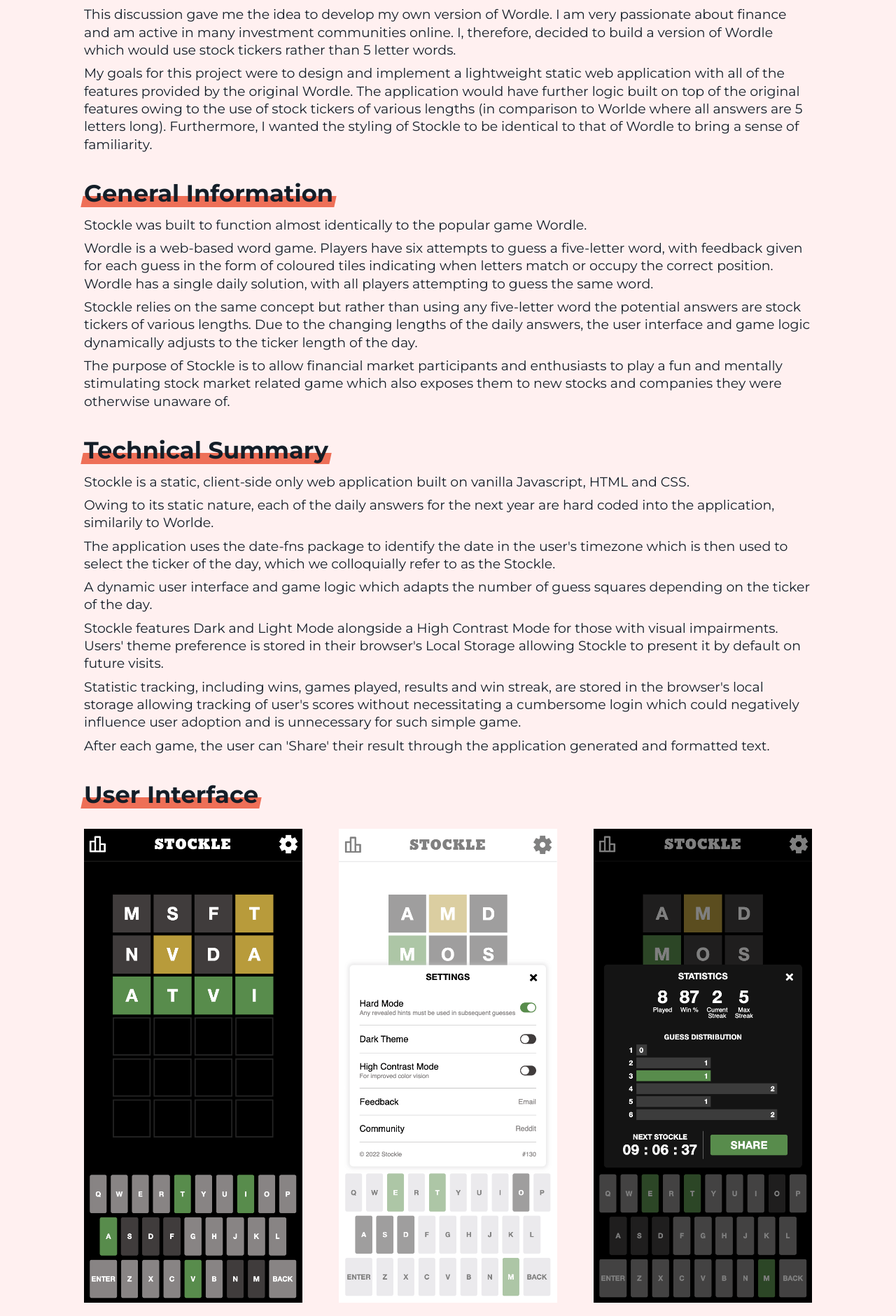
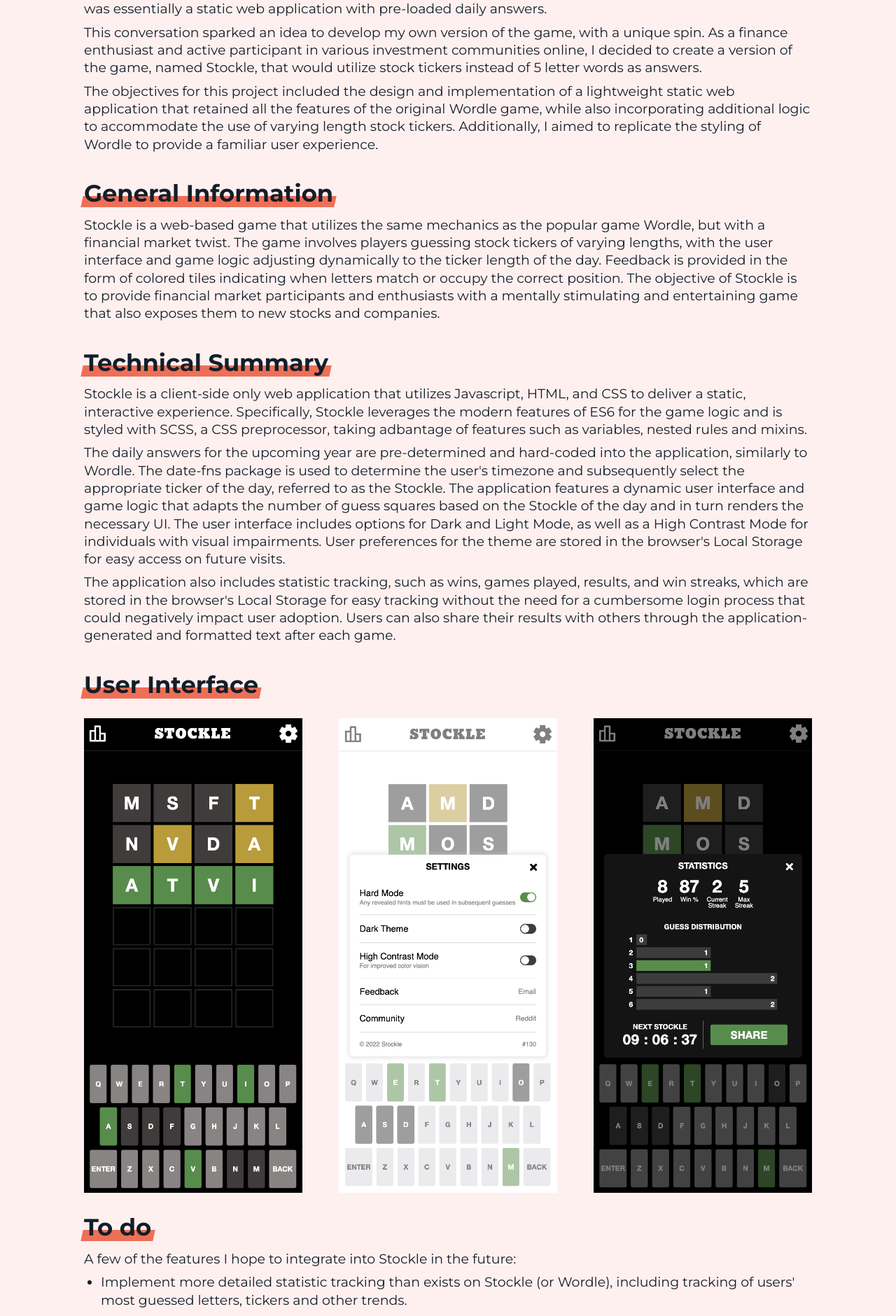
Before and after one commit to llleeeaaannn/portfolio, a React (Create React App) app: page /medicle in a window 1280 px wide. Shown: the part 1103-2983 px from the top of the page at 70% size. Built offline with nearby package versions, Linux system fonts and the light colour scheme.

Commit message:
Updated Project Data

```diff
--- a/src/data/projectData.js
+++ b/src/data/projectData.js
@@ -22,10 +22,10 @@
   shortDescription: "A Wordle-like game with over 500 weekly users which uses stock tickers instead of words. Stockle is a static, client-side only web application built on vanilla Javascript, HTML and CSS.",
   longDescription: "Stockle is a static, client-side-only web application built on vanilla Javascript, HTML, CSS and SCSS. Stockle was built to function almost identically to the popular game Wordle. Wordle is a web-based word game. Players have six attempts to guess a five-letter word, with feedback given for each guess in the form of coloured tiles indicating when letters match or occupy the correct position. Wordle has a single daily solution, with all players attempting to guess the same word. Stockle relies on the same concept but rather than using any five-letter word the potential answers are stock tickers of various lengths and the UI and game logic dynamically adjust to the ticker length of the day. The purpose of Stockle is to allow financial market participants and enthusiasts to play a fun and mentally stimulating stock market related game which also exposes them to new stocks and companies they were otherwise unaware of.",
   technologies: ['Javascript', 'HTML', 'CSS', 'SCSS', 'Webpack', 'Cloudflare'],
-  goals: ["From its release, I was an avid user of the popular word-based game, Wordle. My friends and I played it every day without fail. Upon the game being sold to the New York Times, a friend asked me would it have been expensive or difficult to develop. I explained that although the idea and implementation were fantastic, it was a relatively simple static site with even the future daily answers pre-loaded.", "This discussion gave me the idea to develop my own version of Wordle. I am very passionate about finance and am active in many investment communities online. I, therefore, decided to build a version of Wordle which would use stock tickers rather than 5 letter words.", "My goals for this project were to design and implement a lightweight static web application with all of the features provided by the original Wordle. The application would have further logic built on top of the original features owing to the use of stock tickers of various lengths (in comparison to Worlde where all answers are 5 letters long). Furthermore, I wanted the styling of Stockle to be identical to that of Wordle to bring a sense of familiarity."],
-  general: ["Stockle was built to function almost identically to the popular game Wordle.", "Wordle is a web-based word game. Players have six attempts to guess a five-letter word, with feedback given for each guess in the form of coloured tiles indicating when letters match or occupy the correct position. Wordle has a single daily solution, with all players attempting to guess the same word.", "Stockle relies on the same concept but rather than using any five-letter word the potential answers are stock tickers of various lengths. Due to the changing lengths of the daily answers, the user interface and game logic dynamically adjusts to the ticker length of the day.", "The purpose of Stockle is to allow financial market participants and enthusiasts to play a fun and mentally stimulating stock market related game which also exposes them to new stocks and companies they were otherwise unaware of."],
-  technical: ["Stockle is a static, client-side only web application built on vanilla Javascript, HTML and CSS.", "Owing to its static nature, each of the daily answers for the next year are hard coded into the application, similarily to Worlde.", "The application uses the date-fns package to identify the date in the user's timezone which is then used to select the ticker of the day, which we colloquially refer to as the Stockle.", "A dynamic user interface and game logic which adapts the number of guess squares depending on the ticker of the day.", "Stockle features Dark and Light Mode alongside a High Contrast Mode for those with visual impairments. Users' theme preference is stored in their browser's Local Storage allowing Stockle to present it by default on future visits.", "Statistic tracking, including wins, games played, results and win streak, are stored in the browser's local storage allowing tracking of user's scores without necessitating a cumbersome login which could negatively influence user adoption and is unnecessary for such simple game.", "After each game, the user can 'Share' their result through the application generated and formatted text."],
-  todo: ["Implement more detailed statistic tracking than exists on Stockle (or Wordle), including tracking of users' most guessed letters, tickers and other trends.", "Identify an API which provides a suitable list of all current US stock tickers which can be called to replace the static list currently used and remove the necessity for frequent updates to the tickers"],
+  goals: ["As a frequent user of the popular word-based game, Wordle, from its initial release, I and a group of my friends regularly engaged in gameplay. Following the acquisition of the game by the New York Times, a colleague posed the question of the potential complexity and cost associated with the development of such a game. In response, I conveyed that while the concept and implementation of the game were impressive, it was essentially a static web application with pre-loaded daily answers.", "This conversation sparked an idea to develop my own version of the game, with a unique spin. As a finance enthusiast and active participant in various investment communities online, I decided to create a version of the game, named Stockle, that would utilize stock tickers instead of 5 letter words as answers.", "The objectives for this project included the design and implementation of a lightweight static web application that retained all the features of the original Wordle game, while also incorporating additional logic to accommodate the use of varying length stock tickers. Additionally, I aimed to replicate the styling of Wordle to provide a familiar user experience."],
+  general: ["Stockle is a web-based game that utilizes the same mechanics as the popular game Wordle, but with a financial market twist. The game involves players guessing stock tickers of varying lengths, with the user interface and game logic adjusting dynamically to the ticker length of the day. Feedback is provided in the form of colored tiles indicating when letters match or occupy the correct position. The objective of Stockle is to provide financial market participants and enthusiasts with a mentally stimulating and entertaining game that also exposes them to new stocks and companies."],
+  technical: ["Stockle is a client-side only web application that utilizes Javascript, HTML, and CSS to deliver a static, interactive experience. Specifically, Stockle leverages the modern features of ES6 for the game logic and is styled with SCSS, a CSS preprocessor, taking adbantage of features such as variables, nested rules and mixins.", "The daily answers for the upcoming year are pre-determined and hard-coded into the application, similarly to Wordle. The date-fns package is used to determine the user's timezone and subsequently select the appropriate ticker of the day, referred to as the Stockle. The application features a dynamic user interface and game logic that adapts the number of guess squares based on the Stockle of the day and in turn renders the necessary UI. The user interface includes options for Dark and Light Mode, as well as a High Contrast Mode for individuals with visual impairments. User preferences for the theme are stored in the browser's Local Storage for easy access on future visits.", "The application also includes statistic tracking, such as wins, games played, results, and win streaks, which are stored in the browser's Local Storage for easy tracking without the need for a cumbersome login process that could negatively impact user adoption. Users can also share their results with others through the application-generated and formatted text after each game."],
+  todo: ["Implement more detailed statistic tracking than exists on Stockle (or Wordle), including tracking of users' most guessed letters, tickers and other trends.", "Identify an API which provides a suitable list of all current US stock tickers which can be called to replace the static list currently used and remove the necessity for manual updates to the tickers"],
   link: '/stockle',
   live: 'https://www.stockle.org/',
   github: 'https://github.com/llleeeaaannn/stockle',
@@ -102,7 +102,7 @@
   shortDescription: "An NPM package which provides functionality for automatically scrolling to the top of the page upon route changes in React applications, while also preserving the previous pages' scroll position when navigating using the browser's Back and Forward buttons.",
   longDescription: "",
   technologies: ["Javascript", "React", "React Router", "NPM"],
-  goals: [],
+  goals: ["Upon initial implementation of navigation functionality utilizing React Router in a React application, I observed that the default behavior resulted in the retention of the scroll position of the previous page upon navigation to a new page. However, this behavior did not align with the desired functionality of automatically resetting the scroll position to the top of the newly navigated page. Having examined React Router's documentation and other available resources I discovered that there is currently no built-in feature within the library to achieve this desired behavior.", "To address this issue, I developed a custom solution to enable the desired functionality. This solution, which I used in multiple projects, was subsequently packaged as an NPM package for the purpose of facilitating its use in future endeavors, both for myself and other members of the community. An additional requirement for the package was the maintenance of the previous page's scroll position upon utilizing the browser's back button."],
   general: [],
   technical: [],
   todo: [],
```
